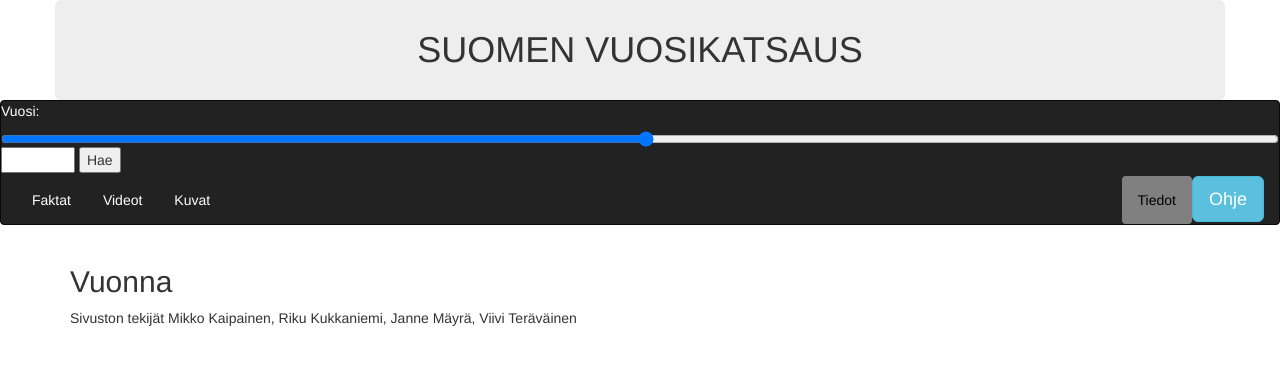
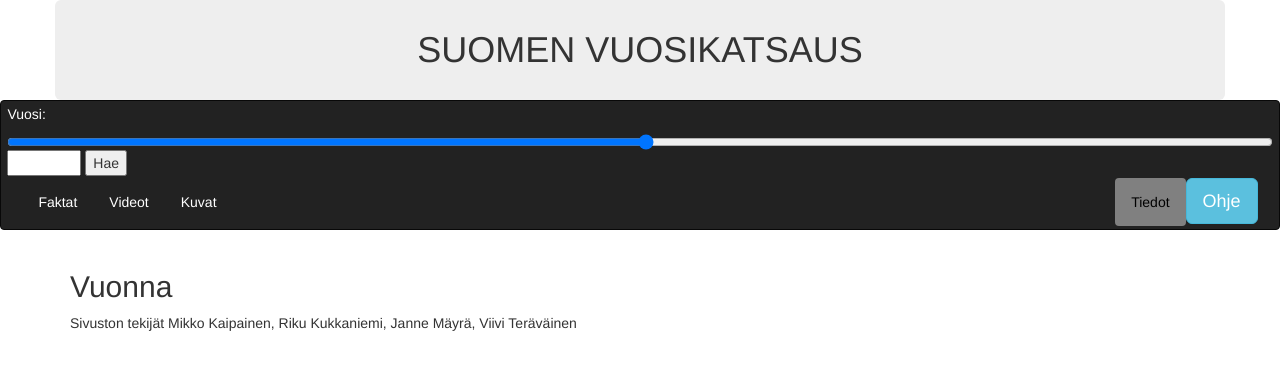
Before and after one commit to jaeeolma/tiea207, a Python web app: template app/templates/about.html in a window 1280 px wide. Shown: the top 370 px of the page. Run offline with Jinja, Linux system fonts and the light colour scheme; the template is opened without the code that fills it, so the values that code supplies are empty; some libraries are stand-ins or nearby versions.

Commit message:
navia muokattu

```diff
--- a/app/static/style.css
+++ b/app/static/style.css
@@ -16,6 +16,10 @@
 
 #valilehdet {
     margin: 0.2% 0 0 0;
+}
+
+#navi {
+    padding: 0.2% 0.5% 0.2% 0.5%;
 }
 
 h1 {
--- a/app/templates/base.html
+++ b/app/templates/base.html
@@ -7,6 +7,19 @@
     <link rel="stylesheet" type="text/css" href="https://maxcdn.bootstrapcdn.com/bootstrap/3.3.7/css/bootstrap.min.css">
     <script type="text/javascript" src="https://ajax.googleapis.com/ajax/libs/jquery/3.1.1/jquery.min.js"></script>
     <script type="text/javascript" src="https://maxcdn.bootstrapcdn.com/bootstrap/3.3.7/js/bootstrap.min.js"></script>
+    <script type="text/javascript">
+        // With JQuery
+        $("#ex6").slider();
+        $("#ex6").on("slide", function(slideEvt) {
+            $("#ex6SliderVal").text(slideEvt.value);
+        });
+
+        // Without JQuery
+        var slider = new Slider("#ex6");
+        slider.on("slide", function(slideEvt) {
+            $("#ex6SliderVal").text(slideEvt.value);
+        });
+    </script>
     <link rel="stylesheet" type="text/css" href="../static/style.css" />
 </head>
 
@@ -16,7 +29,7 @@
 </div>
 
 
-<div class="navbar navbar-inverse" data-spy="affix" data-offset-top="100">
+<div id="navi" class="navbar navbar-inverse" data-spy="affix" data-offset-top="100">
     <div class="col-sm-12">
         <form action="{{ request.base_url }}" method="POST">
             <div class="row" style="color:#FFFFFF;"><p>Vuosi:</p>
```
Also changed, not shown: app/__init__.py (+7 -2 lines).
